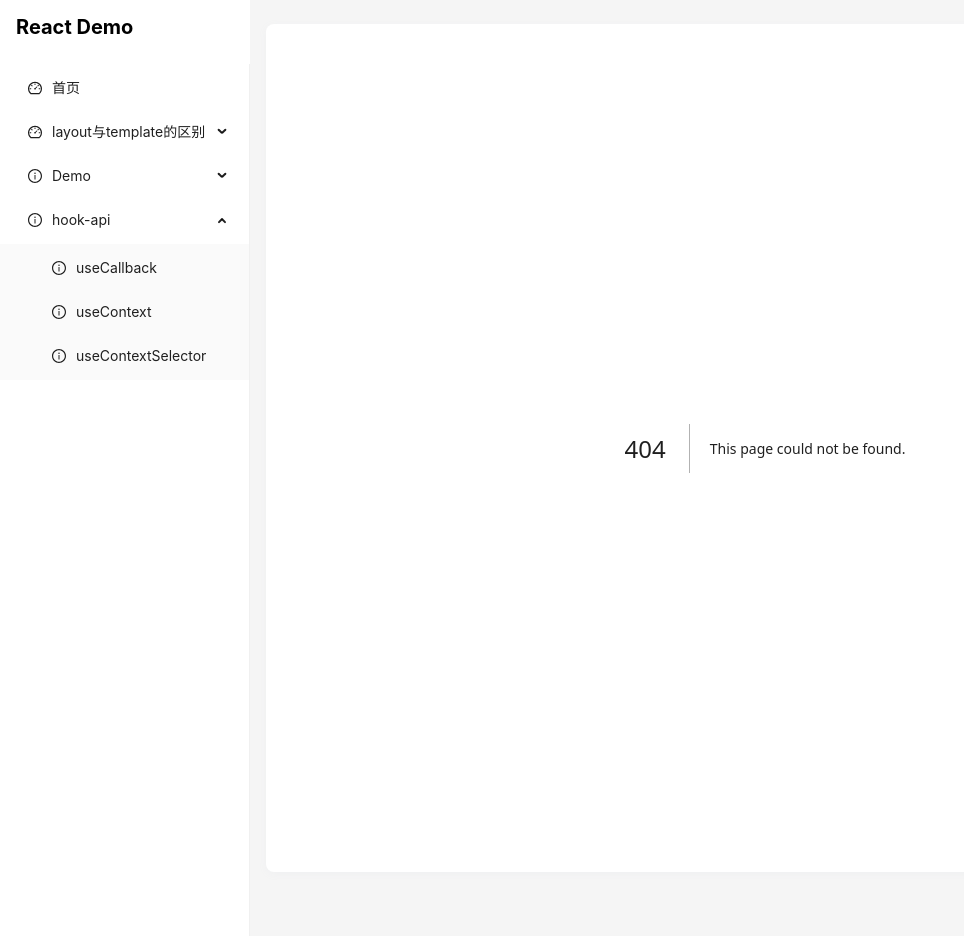
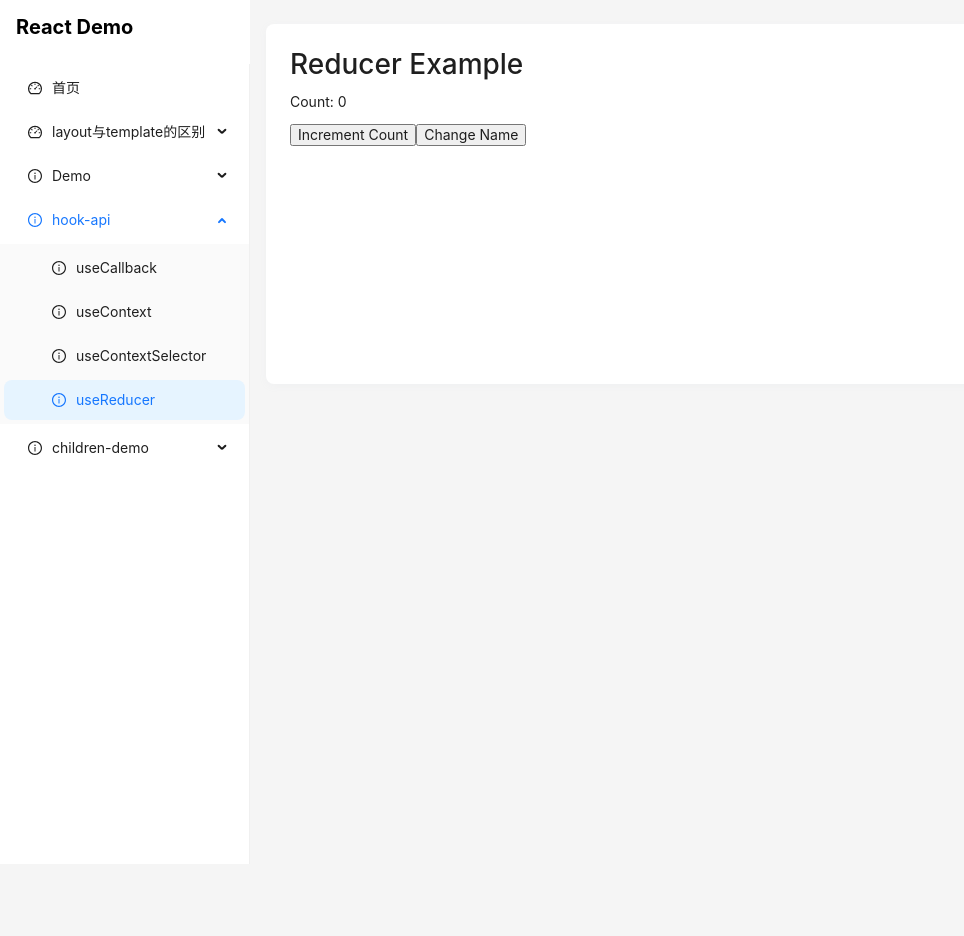
Before and after one commit to smallBee2024/react-demo, a Next.js app: page /hook-api/use-reducer in a window 1280 px wide. Before the commit this address had no page. Shown: the whole page, without its empty margins (0-964 px from the left). After the commit the page ends 864 px from the top, so only its background shows below. Built offline with nearby package versions, Linux system fonts and the light colour scheme.

Commit message:
note: react组件体系demo

```diff
--- a/app/components/Navigation.tsx
+++ b/app/components/Navigation.tsx
@@ -82,6 +82,28 @@ const menuItems = [
         icon: <InfoCircleOutlined />,
         label: 'useContextSelector',
       },
+      {
+        key: "/hook-api/use-reducer",
+        icon: <InfoCircleOutlined />,
+        label: 'useReducer',
+      },
+    ]
+  },
+  {
+    key: "/children-demo",
+    icon: <InfoCircleOutlined />,
+    label: 'children-demo',
+    children: [
+      {
+        key: "/children-demo/children",
+        icon: <InfoCircleOutlined />,
+        label: 'Children 作为函数',
+      },
+      {
+        key: "/children-demo/props-render",
+        icon: <InfoCircleOutlined />,
+        label: 'Props 作为函数',
+      },
     ]
   }
 ];
--- /dev/null
+++ b/app/hook-api/use-reducer/page.tsx
@@ -0,0 +1,44 @@
+"use client"
+
+import React, { useReducer } from 'react';
+
+
+type actionType = {
+  type: string;
+  value?: any;
+}
+
+const initialState = {
+  count: 0,
+  name: 'Reducer Example',
+};
+const reducer = (state: any, action: actionType) => {
+  switch (action.type) {
+    case 'count':
+      return { ...state, count: action.value };
+    case 'name':
+      return { ...state, name: action.value };
+    default:
+      return state;
+  }
+};
+
+const ReducerPage = () => {
+  const [state, dispatch] = useReducer(reducer, initialState);
+
+  return <div>
+    <h1>{state.name}</h1>
+    <p>Count: {state.count}</p>
+    <button onClick={() => dispatch({ type: 'count', value: state.count + 1 })}>Increment Count</button>
+    <button
+      onClick={() => dispatch({
+        type: 'name',
+        value: `Updated Reducer Example: ${new Date().toLocaleTimeString()}`
+      })}
+    >
+      Change Name
+    </button>
+  </div>;
+};
+
+export default ReducerPage;
```
Also changed, not shown: app/children-demo/children/list.tsx (added, +15 -0 lines), app/children-demo/children/page.tsx (added, +16 -0 lines), app/children-demo/props-render/list.tsx (added, +16 -0 lines), app/children-demo/props-render/page.tsx (added, +16 -0 lines).
